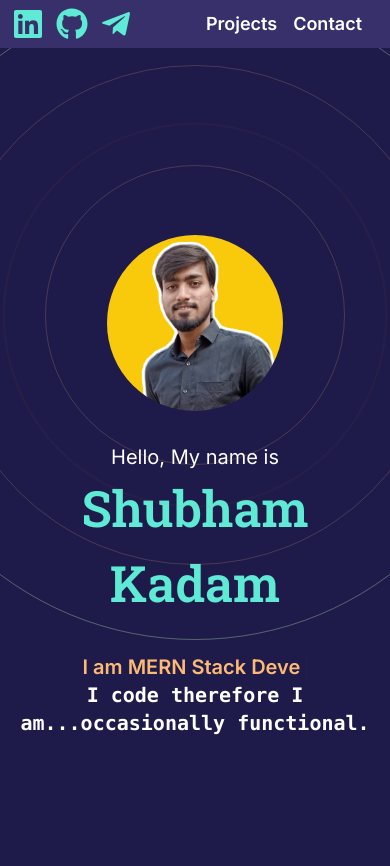
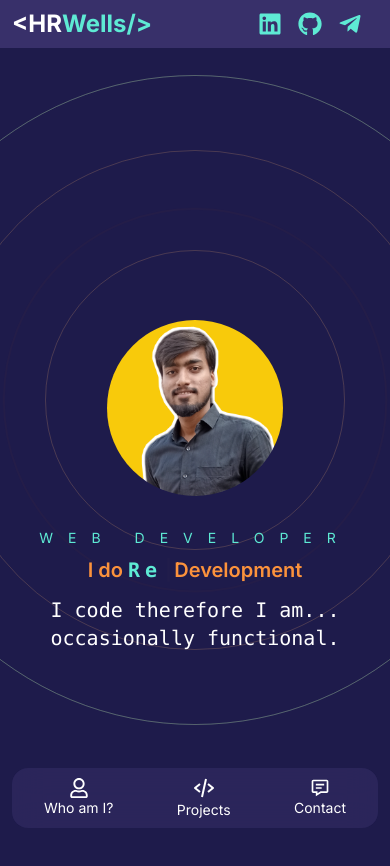
Before and after one commit to H-R-Wells2/portfolio, a Next.js app: page / in a window 390 px wide. Shown: the top 866 px of the page. Built offline with nearby package versions, Linux system fonts and the light colour scheme.

Commit message:
bottombar and hero layout

```diff
--- a/app/components/BackGroundCircles.tsx
+++ b/app/components/BackGroundCircles.tsx
@@ -17,9 +17,9 @@ const BackGroundCircles = (props: Props) => {
       transition={{
         duration: 2.5,
       }}
-      className="relative flex justify-center items-center"
+      className="relative flex justify-center items-center z-0"
     >
-      <div className="absolute border border-orange-500/70 rounded-full h-[200px] w-[200px] animate-ping mt-56" />
+      <div className="absolute border border-orange-500/40 rounded-full h-[200px] w-[200px] animate-ping mt-56" />
       <div className="absolute border border-orange-300/20 rounded-full h-[300px] w-[300px]  mt-56" />
       <div className="absolute border border-orange-300/20 rounded-full h-[500px] w-[500px] mt-56" />
       <div className="rounded-full border border-teal-300/70 opacity-20 h-[650px] w-[650px]  absolute animate-pulse mt-56" />
--- /dev/null
+++ b/app/components/BottomBar.tsx
@@ -0,0 +1,26 @@
+"use client"
+
+
+import Link from "next/link";
+import {BiMessageDetail} from "react-icons/bi"
+import {BiCodeAlt} from "react-icons/bi"
+import {FaRegUser} from "react-icons/fa"
+
+
+type Props = {};
+
+const BottomBar = (props: Props) => {
+  return (
+    <div className="fixed bottom-4 flex justify-center z-20 w-full  md:hidden text-white">
+      <div className="rounded-2xl mx-3 backdrop-blur-lg bg-[#38306A]/50 flex justify-center w-full py-2 px-8">
+        <div className="flex items-center justify-between gap-3 xs:gap-5 w-full text-sm">
+          <Link href="#about" className="items-center flex flex-col"><FaRegUser className="text-white h-5 w-5"/>Who am I?</Link>
+          <Link href="#projects" className="items-center flex flex-col"><BiCodeAlt className="text-white h-6 w-6" />Projects</Link>
+          <Link href="#contact" className="items-center flex flex-col"><BiMessageDetail className="text-white h-5 w-5" />Contact</Link>
+        </div>
+      </div>
+    </div>
+  );
+};
+
+export default BottomBar;
--- a/app/components/Hero.tsx
+++ b/app/components/Hero.tsx
@@ -4,6 +4,8 @@ import { Roboto_Slab } from "next/font/google";
 import { Cursor, useTypewriter } from "react-simple-typewriter";
 import BackGroundCircles from "./BackGroundCircles";
 import Image from "next/image";
+import { motion } from "framer-motion";
+
 
 const RoboSlab = Roboto_Slab({ subsets: ["latin"] });
 
@@ -11,28 +13,56 @@ type Props = {};
 
 function Hero({}: Props) {
   const [text, count] = useTypewriter({
-    words: ["Next JS Developer", "MERN Stack Developer", "React Developer"],
+    words: ["Next JS", "MERN Stack", "React"],
     loop: true,
-    delaySpeed: 2000,
+    delaySpeed: 1500,
   });
   return (
     <div className="flex flex-col text-white w-full h-screen space-y-8 items-center justify-center text-center overflow-hidden">
       <BackGroundCircles />
       {/* <div className="relative bg-red-400 rounded-full border-red-600 border w-40 h-40" /> */}
 
-      <div className="relative h-44 w-44 object-cover mx-auto">
+      <div className="relative -mt-2 h-44 w-44 object-cover mx-auto">
         <Image
-          src={'/profile.png'}
+          src={"/profile.png"}
           alt="profile image"
           fill
           className=" rounded-full object-cover"
         />
       </div>
-      {/* <h1>
-        <span> I am {text}</span>
-        <Cursor cursorColor="#FDBA74" />
-      </h1> */}
-      <div>
+      <motion.div
+      initial={{
+        y: 200,
+        opacity: 0,
+      }}
+      animate={{
+        y:0,
+        scale: 1,
+        opacity:1
+      }}
+      transition={{
+        duration: 1,
+      }}
+      className="z-20"
+      >
+        <h2 className="sm:text-md text-sm uppercase text-teal-300 pb-2 tracking-[15px]">
+          Web Developer
+        </h2>
+        <div className=" text-orange-400 px-4 text-xl sm:text-3xl">
+        <h1 className="pb-3">
+          <span className="font-semibold"> I do <span className="text-teal-300 font-mono tracking-[5px]">
+            {text}
+            </span>
+          <Cursor cursorColor="#FDBA74" />
+          <span> Development</span>
+          </span>
+        </h1>
+        <h2 className="text-white font-mono ">
+          I code therefore I am... occasionally functional.
+        </h2>
+      </div>
+      </motion.div>
+      {/* <div>
         <span className="text-xl">Hello, My name is</span>
         <h1
           className={`text-[50px] sm:text-[100px] text-teal-300 font-semibold ${RoboSlab.className}`}
@@ -48,7 +78,7 @@ function Hero({}: Props) {
         <h2 className="text-white font-mono ">
           I code therefore I am...occasionally functional.
         </h2>
-      </div>
+      </div> */}
     </div>
   );
 }
--- a/app/components/Navbar.tsx
+++ b/app/components/Navbar.tsx
@@ -1,6 +1,5 @@
 "use client";
 
-import { SocialIcon } from "react-social-icons";
 import { motion } from "framer-motion";
 import { FaTelegramPlane, FaGithub, FaLinkedin } from "react-icons/fa";
 
@@ -24,37 +23,24 @@ const Navbar = () => {
           }}
           className="flex items-center"
         >
-          <h1 className="font-bold text-3xl text-white cursor-pointer hidden sm:block">
-            HR<span className="text-teal-300">Wells</span>
+          <h1 className="font-bold md:text-3xl text-2xl text-white cursor-pointer">
+            &lt;HR<span className="text-teal-300">Wells/&gt;</span>
           </h1>
-          <div className="border-orange-500 border-x h-10 w-2 grow justify-center min-w-md ml-5 hidden sm:flex" />
-          <div className=" flex w-fit sm:ml-4 gap-3">
-            {/* <SocialIcon
-              url="https://www.linkedin.com/in/shubham-kadam-0620b722a/"
-              fgColor="#5EEAD4"
-              bgColor="transparent"
-            />
-            <SocialIcon
-              url="https://github.com/h-r-wells2"
-              fgColor="#5EEAD4"
-              bgColor="transparent"
-            /> */}
-            {/* <SocialIcon
-              url="https://t.me/h_r_wells"
-              fgColor="#5EEAD4"
-              bgColor="transparent"
-            /> */}
+          <div className="border-orange-500 border-x h-10 w-2 grow justify-center min-w-md ml-5 hidden md:flex" />
+          <div className=" md:flex w-fit sm:ml-4 gap-3 hidden">
             <a href="https://t.me/h_r_wells" className="self-center">
               <FaLinkedin className="h-8 w-8 text-teal-300" />
             </a>
             <a href="https://t.me/h_r_wells" className="self-center">
               <FaGithub className="h-8 w-8 text-teal-300" />
             </a>
-             <a href="https://t.me/h_r_wells" className="self-center">
+            <a href="https://t.me/h_r_wells" className="self-center">
               <FaTelegramPlane className="h-8 w-8 text-teal-300" />
             </a>
           </div>
         </motion.div>
+
+
         <motion.div
           initial={{
             x: 500,
@@ -69,8 +55,36 @@ const Navbar = () => {
           transition={{
             duration: 1,
           }}
-          className="flex items-center gap-4 mx-4 text-white text-lg sm:text-xl font-semibold"
+          className="items-center gap-4 mx-4 text-white text-lg sm:text-xl font-semibold flex md:hidden"
         >
+          <a href="https://t.me/h_r_wells" className="self-center">
+            <FaLinkedin className="h-6 w-6 text-teal-300" />
+          </a>
+          <a href="https://t.me/h_r_wells" className="self-center">
+            <FaGithub className="h-6 w-6 text-teal-300" />
+          </a>
+          <a href="https://t.me/h_r_wells" className="self-center">
+            <FaTelegramPlane className="h-6 w-6 text-teal-300" />
+          </a>
+        </motion.div>
+
+        <motion.div
+          initial={{
+            x: 500,
+            opacity: 0,
+            scale: 0.5,
+          }}
+          animate={{
+            x: 0,
+            opacity: 1,
+            scale: 1,
+          }}
+          transition={{
+            duration: 1,
+          }}
+          className="md:flex items-center gap-4 mx-4 text-white text-lg sm:text-xl font-medium hidden "
+        >
+          <h2 className="hover:text-teal-300 cursor-pointer">About</h2>
           <h2 className="hover:text-teal-300 cursor-pointer">Projects</h2>
           <h2 className="hover:text-teal-300 cursor-pointer">Contact</h2>
         </motion.div>
--- a/app/layout.tsx
+++ b/app/layout.tsx
@@ -2,6 +2,7 @@ import "./globals.css";
 import type { Metadata } from "next";
 import { Inter } from "next/font/google";
 import Navbar from "./components/Navbar";
+import BottomBar from "./components/BottomBar";
 
 const inter = Inter({ subsets: ["latin"] });
 
@@ -17,10 +18,13 @@ export default function RootLayout({
 }) {
   return (
     <html lang="en">
-      <body className={`${inter.className} bg-indigo-950 min-h-screen custom-scrollbar w-full`}>
-          <Navbar />
-          {children}
+      <body
+        className={`${inter.className} bg-indigo-950 min-h-screen custom-scrollbar w-full`}
+      >
+        <Navbar />
+        {children}
       </body>
+      <BottomBar />
     </html>
   );
 }
--- a/package.json
+++ b/package.json
@@ -24,7 +24,6 @@
     "react-dom": "18.2.0",
     "react-icons": "^4.10.1",
     "react-simple-typewriter": "^5.0.1",
-    "react-social-icons": "^5.15.0",
     "tailwindcss": "3.3.3",
     "typescript": "5.1.6"
   }
```
Also changed, not shown: 1 other file (tests, documents, lock files or other folders).
